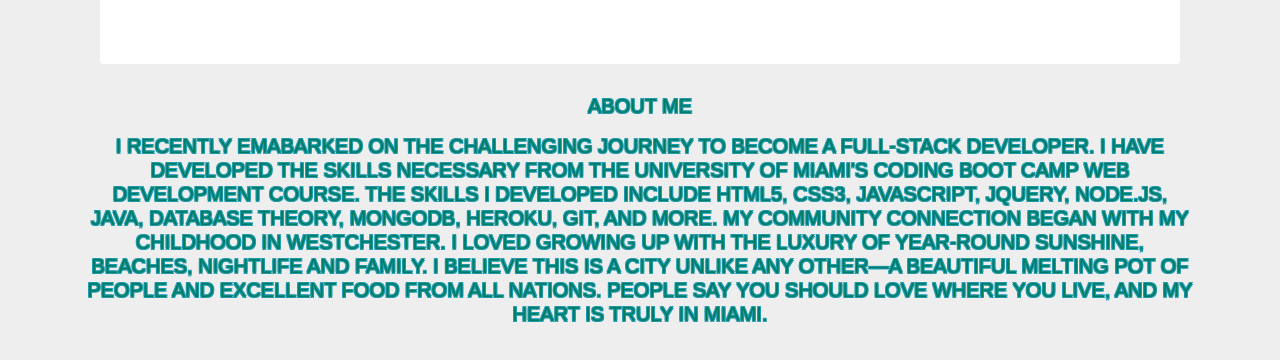
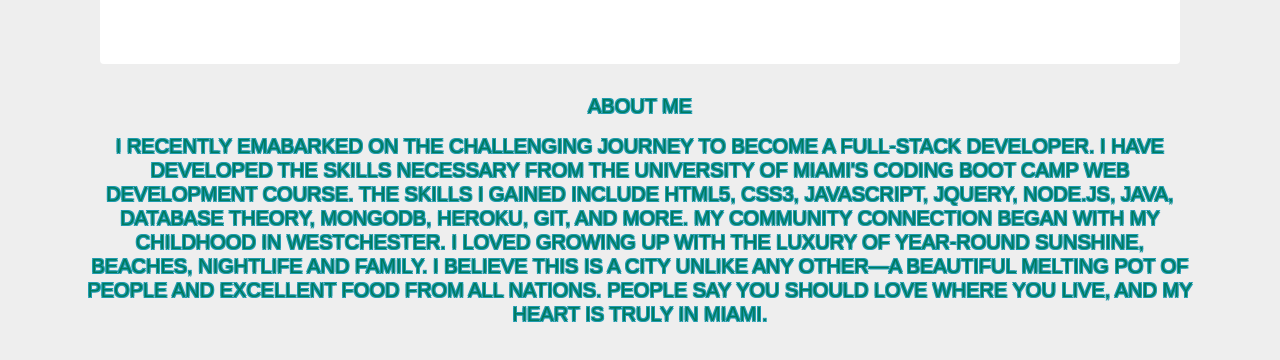
Before and after one commit to AlexTorres1/new-portfolio, a plain HTML site: page index.html in a window 1280 px wide. Shown: the part 1108-1468 px from the top of the page. Drawn offline with nearby package versions, Linux system fonts and the light colour scheme; a script that the page names is missing; a web font is replaced by a local one.

Commit message:
updated styling

```diff
--- a/index.html
+++ b/index.html
@@ -193,7 +193,7 @@
   </div>
 </div>
   <h5 class="section-title h1 lead"><p>About Me</p>
-    <p>I recently emabarked on the challenging journey to become a full-stack developer. I have developed the skills necessary from the University of Miami's Coding Boot Camp web development course.  The skills I developed include HTML5, CSS3, JavaScript, jQuery, Node.js, Java, Database Theory, MongoDB, Heroku, Git, and more.  My community connection began with my childhood in Westchester. I loved growing up with the luxury of year-round sunshine, beaches, nightlife and family. I believe this is a city unlike any other—a beautiful melting pot of people and excellent food from all nations. People say you should love where you live, and my heart is truly in Miami.
+    <p>I recently emabarked on the challenging journey to become a full-stack developer. I have developed the skills necessary from the University of Miami's Coding Boot Camp web development course.  The skills I gained include HTML5, CSS3, JavaScript, jQuery, Node.js, Java, Database Theory, MongoDB, Heroku, Git, and more.  My community connection began with my childhood in Westchester. I loved growing up with the luxury of year-round sunshine, beaches, nightlife and family. I believe this is a city unlike any other—a beautiful melting pot of people and excellent food from all nations. People say you should love where you live, and my heart is truly in Miami.
     </p>
   </h5>
 </div>
```
